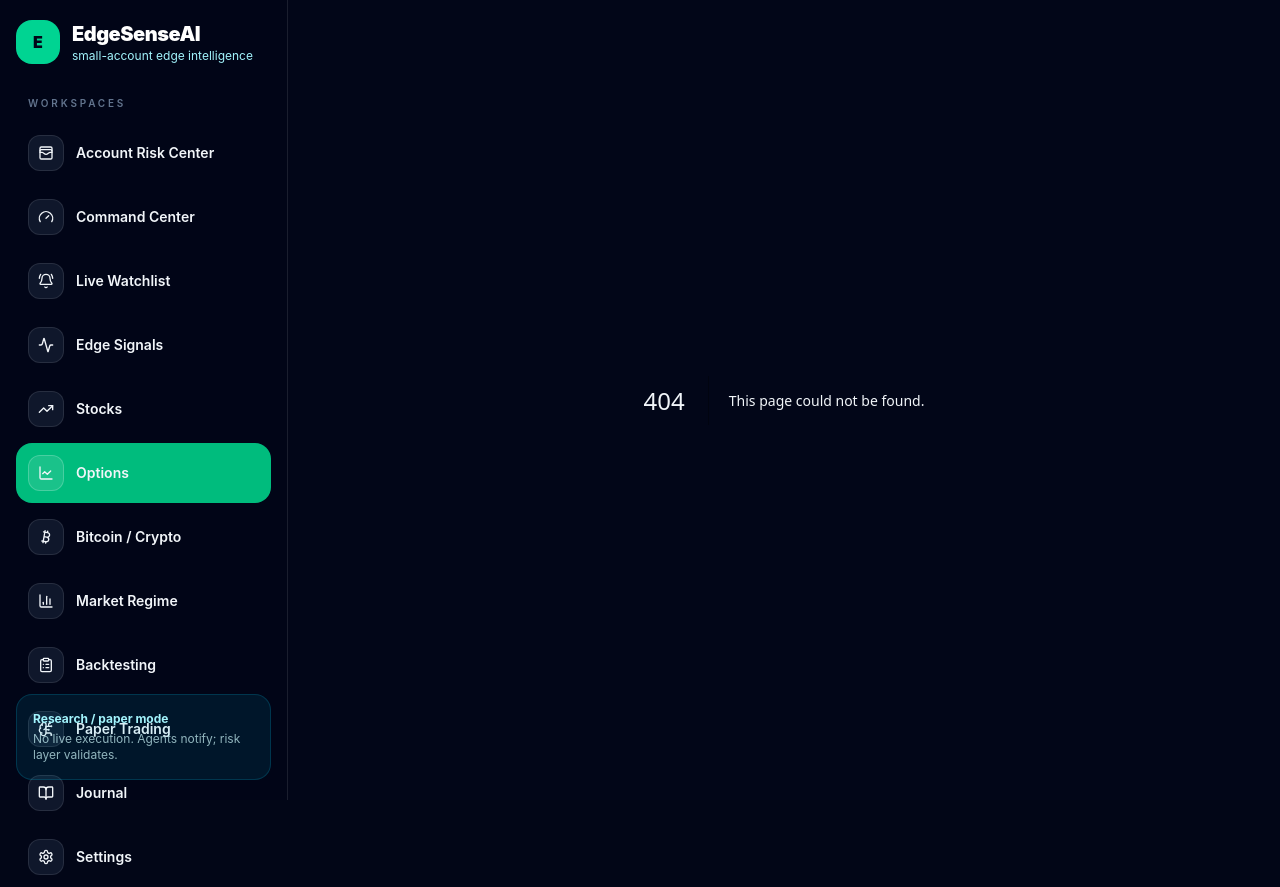
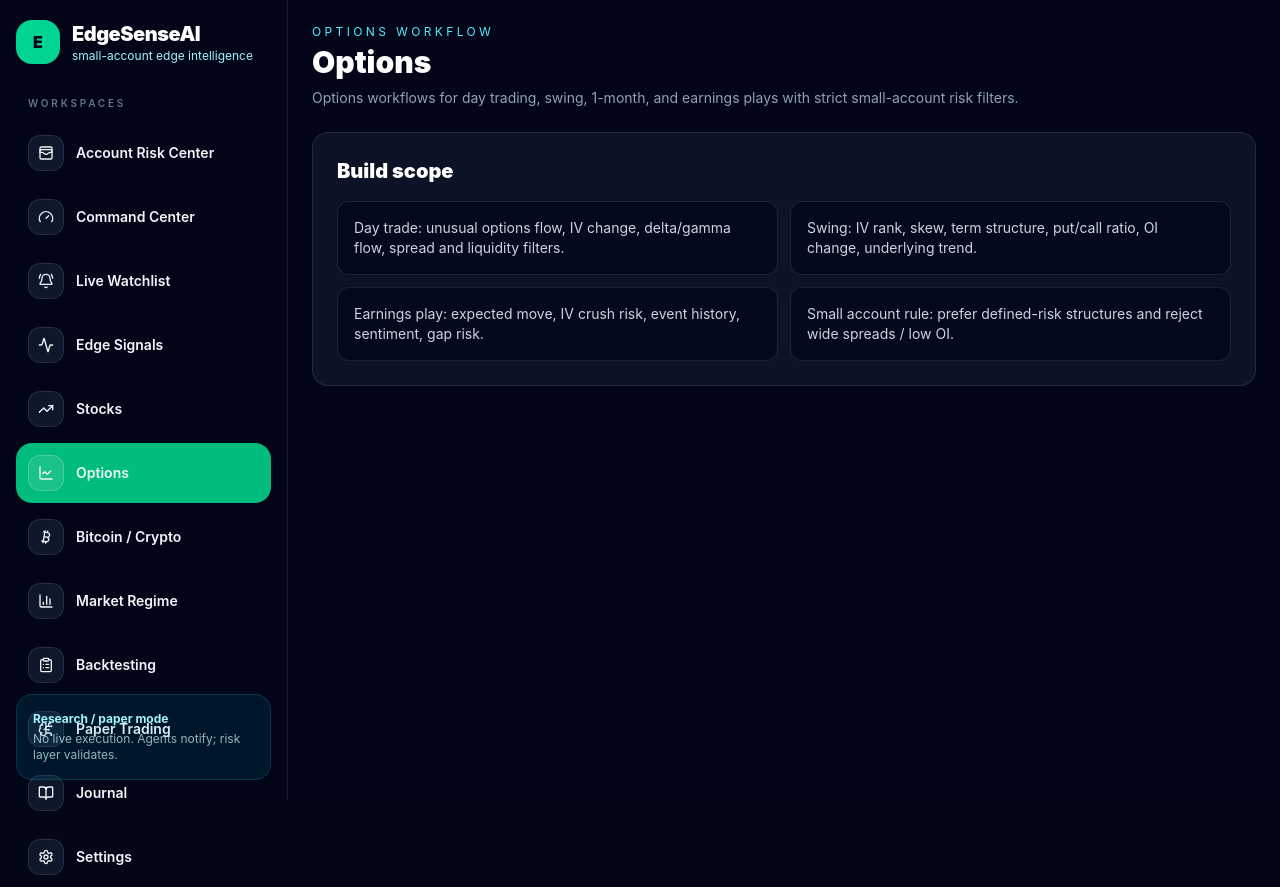
Before and after one commit to ndvictor/EdgeSenseAI, a Next.js app in the folder frontend/: page /options in a window 1280 px wide. Before the commit this address had no page. Built offline with nearby package versions, Linux system fonts and the light colour scheme.

Commit message:
feat: add options workspace

```diff
--- /dev/null
+++ b/frontend/src/app/options/page.tsx
@@ -0,0 +1,17 @@
+import { PlaceholderPage } from "@/components/PlaceholderPage";
+
+export default function OptionsPage() {
+  return (
+    <PlaceholderPage
+      eyebrow="options workflow"
+      title="Options"
+      description="Options workflows for day trading, swing, 1-month, and earnings plays with strict small-account risk filters."
+      bullets={[
+        "Day trade: unusual options flow, IV change, delta/gamma flow, spread and liquidity filters.",
+        "Swing: IV rank, skew, term structure, put/call ratio, OI change, underlying trend.",
+        "Earnings play: expected move, IV crush risk, event history, sentiment, gap risk.",
+        "Small account rule: prefer defined-risk structures and reject wide spreads / low OI."
+      ]}
+    />
+  );
+}
```
